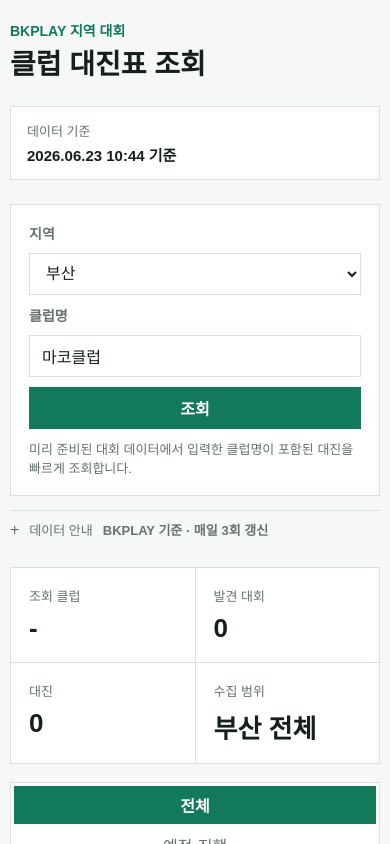
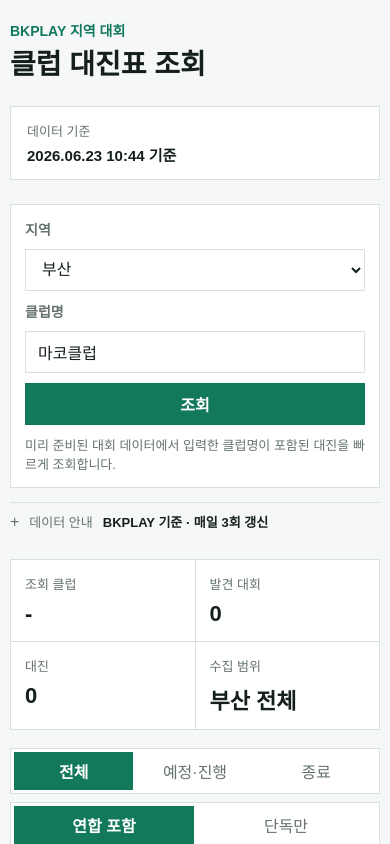
Before and after one commit to Kuneosu/bkplay-club-finder, a Next.js app: page / in a window 390 px wide. Shown: the top 844 px of the page. Built offline with nearby package versions, Linux system fonts and the light colour scheme.

Commit message:
feat: 모바일 반응형 레이아웃 개선

```diff
--- a/app/globals.css
+++ b/app/globals.css
@@ -4,6 +4,7 @@
   --surface: #ffffff;
   --surface-soft: #eef3f1;
   --ink: #15201c;
+  --text: #15201c;
   --muted: #65736d;
   --line: #d9e1de;
   --accent: #13795b;
@@ -918,6 +919,16 @@ code {
     padding-top: 20px;
   }
 
+  .refresh-box {
+    width: 100%;
+    min-width: 0;
+  }
+
+  .refresh-box strong,
+  .summary-band strong {
+    overflow-wrap: anywhere;
+  }
+
   .topbar,
   .toolbar,
   .card-head,
@@ -934,33 +945,177 @@ code {
     grid-template-columns: repeat(2, minmax(0, 1fr));
   }
 
+  .summary-band > div {
+    padding: 14px;
+  }
+
+  .summary-band strong {
+    font-size: 22px;
+  }
+
+  .search-panel {
+    padding: 14px;
+  }
+
   .data-meta-panel {
     grid-template-columns: 1fr;
+  }
+
+  .data-meta-disclosure summary {
+    flex-wrap: wrap;
+    gap: 6px 10px;
   }
 
   .search-panel form {
     grid-template-columns: 1fr;
   }
 
+  .toolbar {
+    gap: 8px;
+  }
+
+  .segmented {
+    width: 100%;
+    grid-auto-flow: unset;
+    grid-template-columns: repeat(auto-fit, minmax(96px, 1fr));
+  }
+
+  .segmented button {
+    min-width: 0;
+    padding: 0 8px;
+  }
+
   .meta-grid {
     grid-template-columns: 64px 1fr;
   }
 
+  .tournament-list-card {
+    gap: 14px;
+    padding: 16px;
+  }
+
   .list-card-head {
     flex-direction: column;
+    gap: 10px;
+  }
+
+  .list-card-head strong {
+    font-size: 18px;
   }
 
   .list-card-meta {
     grid-template-columns: 48px 1fr;
   }
 
-  .segmented {
-    grid-auto-flow: row;
+  .participant-inline-list {
+    display: grid;
+    gap: 7px;
+  }
+
+  .participant-inline-item {
+    display: grid;
+    gap: 2px;
+  }
+
+  .participant-inline-item small {
+    line-height: 1.4;
+  }
+
+  .participant-table-wrap {
+    overflow: visible;
+    border: 0;
+    background: transparent;
+  }
+
+  .participant-table {
+    min-width: 0;
+  }
+
+  .participant-table,
+  .participant-table thead,
+  .participant-table tbody,
+  .participant-table tr,
+  .participant-table th,
+  .participant-table td {
+    display: block;
+  }
+
+  .participant-table thead {
+    display: none;
+  }
+
+  .participant-table tbody {
+    display: grid;
+    gap: 8px;
+  }
+
+  .participant-table tbody tr {
+    display: grid;
+    gap: 6px;
+    padding: 12px;
+    border: 1px solid var(--line);
+    background: var(--surface);
+  }
+
+  .participant-table th,
+  .participant-table td {
+    border-bottom: 0;
+    padding: 0;
+  }
+
+  .participant-table td {
+    display: grid;
+    grid-template-columns: 86px 1fr;
+    gap: 10px;
+    align-items: baseline;
+    font-size: 13px;
+  }
+
+  .participant-table td::before {
+    color: var(--muted);
+    font-size: 12px;
+    font-weight: 700;
+  }
+
+  .participant-table td:nth-child(1)::before {
+    content: "대진";
+  }
+
+  .participant-table td:nth-child(2)::before {
+    content: "참가자";
+  }
+
+  .participant-table td:nth-child(3)::before {
+    content: "클럽 선수";
+  }
+
+  .participant-table td:nth-child(4)::before {
+    content: "팀";
+  }
+
+  .participant-table td:nth-child(5)::before {
+    content: "구분";
   }
 
   .draw-toggle {
     flex-direction: column;
     align-items: stretch;
+    min-height: 0;
+    padding: 14px;
+  }
+
+  .draw-head h3 {
+    font-size: 16px;
+  }
+
+  .draw-matrix-wrap,
+  .match-list {
+    padding: 12px;
+  }
+
+  .draw-matrix-head {
+    flex-direction: column;
+    align-items: flex-start;
   }
 
   .draw-summary {
@@ -984,4 +1139,17 @@ code {
     border-bottom: 1px solid var(--line);
     padding: 0 0 12px;
   }
+
+  .match-timebox strong {
+    font-size: 22px;
+  }
+
+  .match-teams {
+    align-items: flex-start;
+    font-size: 15px;
+  }
+
+  .match-teams span {
+    overflow-wrap: anywhere;
+  }
 }
```
